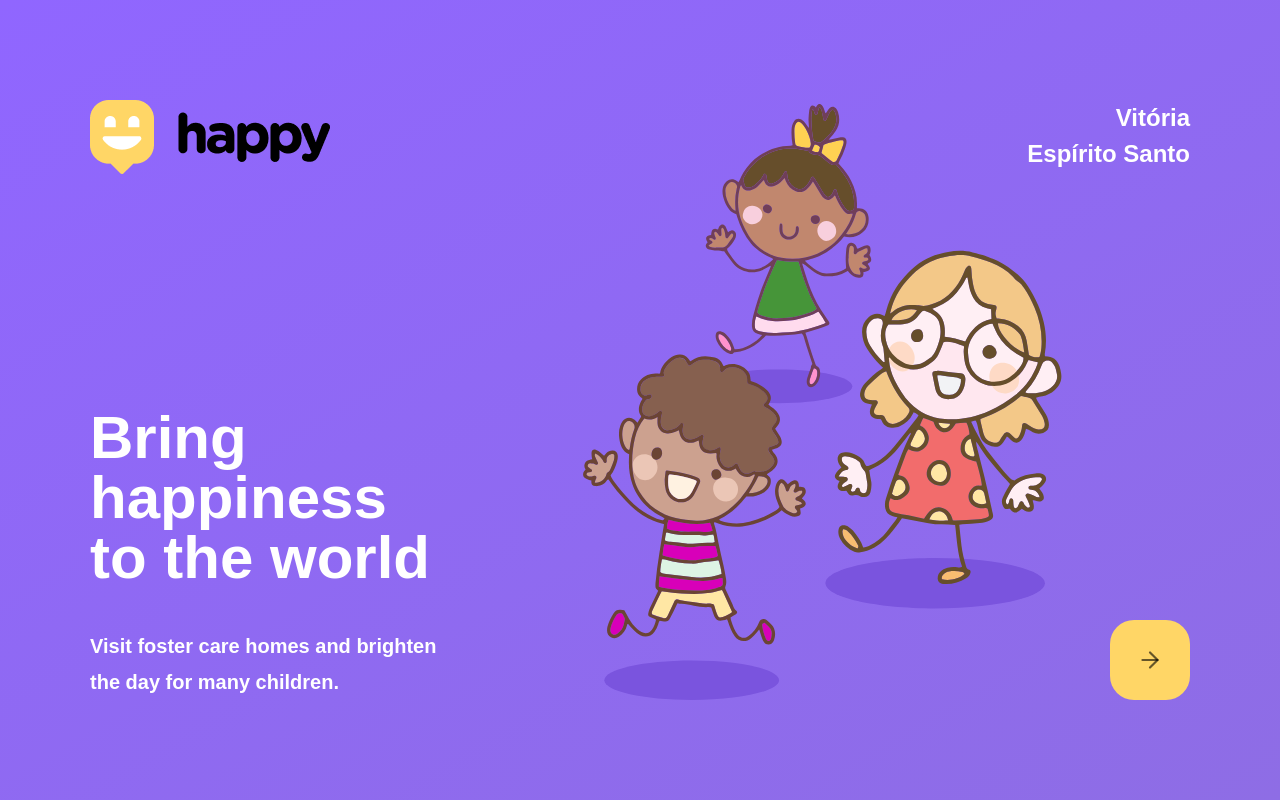
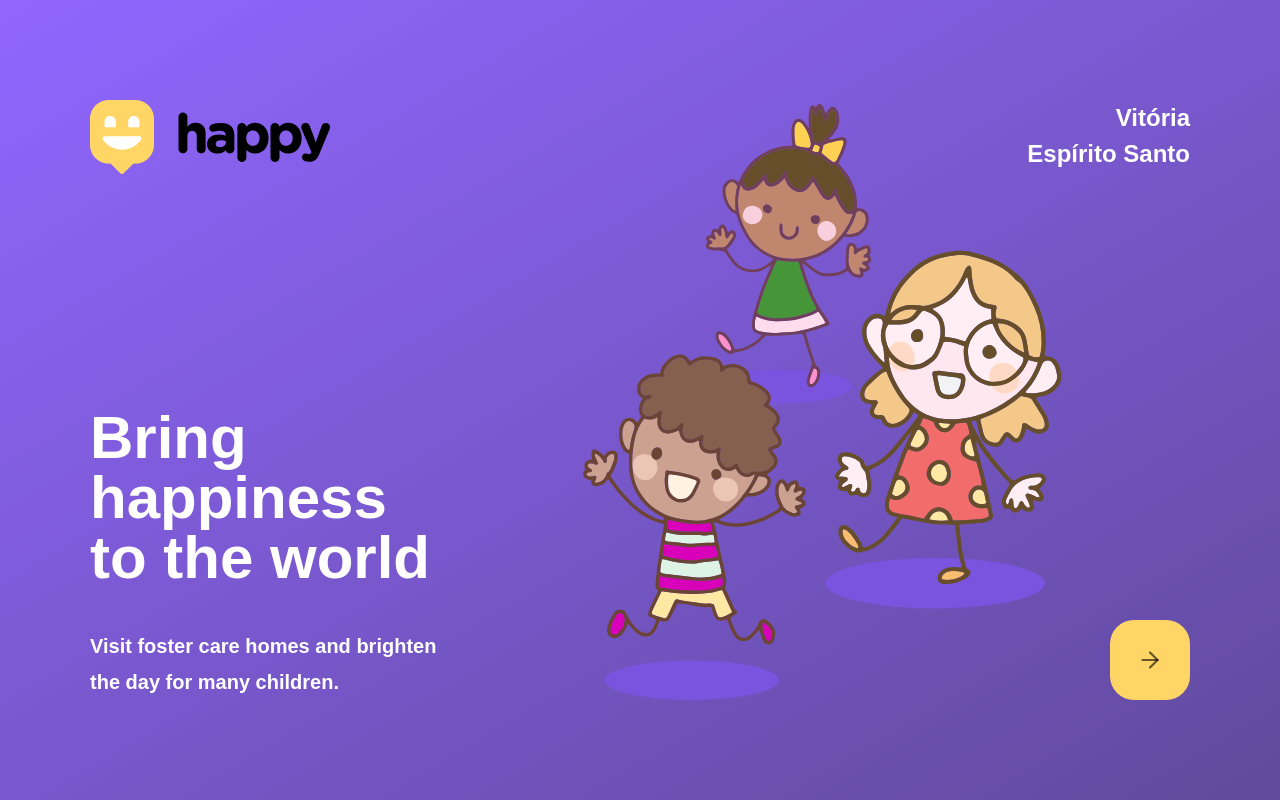
Before and after one commit to lzizn/happy-2024, a React (Vite) app: page / in a window 1280 px wide. Built offline with nearby package versions, Linux system fonts and the light colour scheme.

Commit message:
styles: improve purple gradient

```diff
--- a/tailwind.config.js
+++ b/tailwind.config.js
@@ -7,7 +7,7 @@ export default {
     extend: {
       backgroundImage: {
         landing: "url('/landing.svg')",
-        landingGradient: "linear-gradient(329.54deg, #8E6DE5 0%, #9066FF 100%)",
+        landingGradient: "linear-gradient(329.54deg, #614a9c 0%, #9066FF 100%)",
       },
     },
     colors: {
```
